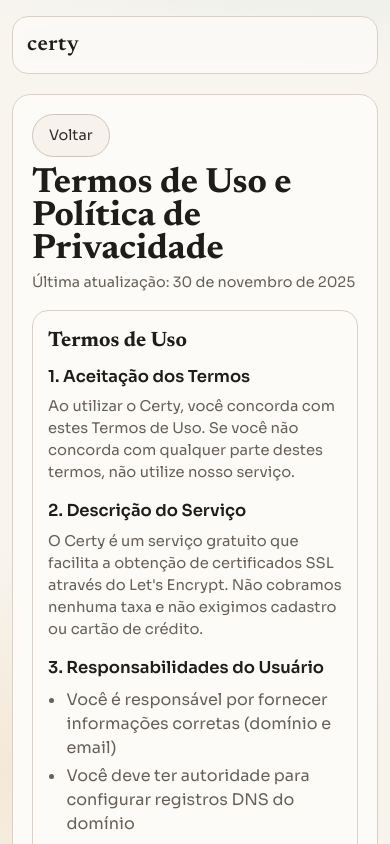
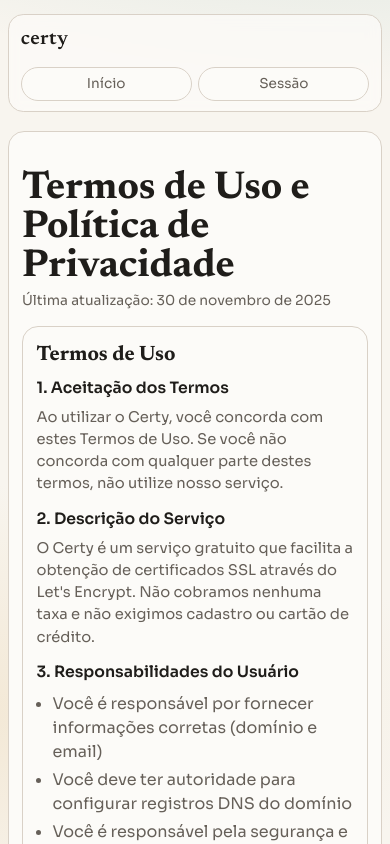
Before and after one commit to CertyBR/certy.com.br, a SvelteKit app: page /termos in a window 390 px wide. Shown: the top 844 px of the page. Built offline with nearby package versions, Linux system fonts and the light colour scheme.

Commit message:
Responsividade mobile

```diff
--- a/src/app.css
+++ b/src/app.css
@@ -128,6 +128,8 @@
   display: flex;
   align-items: center;
   justify-content: space-between;
+  gap: 0.75rem;
+  flex-wrap: wrap;
   padding: 0.85rem 1rem;
   margin-bottom: 2.5rem;
   border: 1px solid var(--line);
@@ -146,10 +148,16 @@
 .links {
   display: flex;
   align-items: center;
+  justify-content: flex-end;
+  flex-wrap: wrap;
   gap: 1rem;
 }
 
 .links a {
+  display: inline-flex;
+  align-items: center;
+  min-height: 2.1rem;
+  padding: 0 0.1rem;
   font-size: 0.9rem;
   color: var(--muted);
   transition: color 200ms ease;
@@ -476,9 +484,9 @@
 
 .dns-row {
   display: flex;
-  align-items: center;
+  align-items: flex-start;
   flex-wrap: wrap;
-  gap: 0.32rem;
+  gap: 0.4rem;
 }
 
 .dns-inline-value {
@@ -486,6 +494,7 @@
   align-items: center;
   gap: 0.35rem;
   min-width: 0;
+  flex: 1 1 auto;
 }
 
 .dns-inline-value code {
@@ -802,21 +811,48 @@
 }
 
 @media (max-width: 940px) {
+  .shell {
+    width: min(1080px, 94vw);
+  }
+
   .hero {
     grid-template-columns: 1fr;
+    gap: 0.9rem;
+  }
+
+  .actions .btn {
+    min-width: 9.4rem;
+  }
+
+  .session-card > .actions .btn {
+    min-width: 0;
+    flex: 1 1 calc(50% - 0.5rem);
   }
 }
 
 @media (max-width: 760px) {
   .shell {
-    width: min(1080px, 94vw);
+    width: min(1080px, 95vw);
     padding: 1rem 0 2.4rem;
   }
 
   .site-header {
-    margin-bottom: 1.5rem;
+    margin-bottom: 1.35rem;
+    align-items: stretch;
     border-radius: 1rem;
-    padding: 0.75rem 0.9rem;
+    padding: 0.72rem 0.86rem;
+  }
+
+  .links {
+    width: 100%;
+    justify-content: space-between;
+    gap: 0.45rem 0.8rem;
+  }
+
+  .links a {
+    min-height: 2rem;
+    padding: 0;
+    font-size: 0.85rem;
   }
 
   .hero {
@@ -843,6 +879,12 @@
     flex: 1 1 100%;
   }
 
+  .actions a.btn {
+    min-width: 0;
+    width: 100%;
+    flex: 1 1 100%;
+  }
+
   .pem-header .btn {
     width: 100%;
   }
@@ -854,14 +896,140 @@
   .session-page-title {
     white-space: normal;
   }
+
+  .dns-row {
+    display: block;
+  }
+
+  .dns-row strong {
+    display: block;
+    margin-bottom: 0.15rem;
+  }
+
+  .dns-inline-value {
+    width: 100%;
+  }
+
+  .dns-inline-value code {
+    width: 100%;
+    max-width: calc(100% - 2.25rem);
+  }
+
+  .copy-icon-btn {
+    flex-shrink: 0;
+  }
+
+  .site-footer {
+    flex-direction: column;
+    align-items: flex-start;
+    gap: 0.42rem;
+  }
+
+  .footer-links {
+    flex-wrap: wrap;
+    row-gap: 0.25rem;
+  }
+
+  .macos-modal-backdrop {
+    padding: 0.6rem;
+  }
+
+  .macos-modal {
+    width: min(860px, 98vw);
+    border-radius: 0.85rem;
+  }
+
+  .macos-modal-content {
+    padding: 0.85rem;
+  }
+
+  .macos-modal-benefits {
+    grid-template-columns: 1fr;
+  }
 }
 
 @media (max-width: 650px) {
-  .links {
-    display: none;
+  .site-header {
+    border-radius: 0.95rem;
+    margin-bottom: 1.15rem;
+    padding: 0.68rem 0.74rem;
   }
 
-  .site-header {
-    margin-bottom: 1.2rem;
+  .brand {
+    font-size: 1.24rem;
+  }
+
+  .links {
+    display: grid;
+    grid-template-columns: repeat(auto-fit, minmax(96px, 1fr));
+    gap: 0.42rem;
+  }
+
+  .links a {
+    justify-content: center;
+    border: 1px solid var(--line);
+    border-radius: 999px;
+    padding: 0.34rem 0.55rem;
+    background: rgba(252, 251, 248, 0.92);
   }
 }
+
+@media (max-width: 480px) {
+  .shell {
+    width: 96vw;
+    padding: 0.85rem 0 2rem;
+  }
+
+  h1 {
+    font-size: clamp(1.95rem, 10vw, 2.45rem);
+    line-height: 1;
+    max-width: none;
+  }
+
+  .section-title {
+    font-size: clamp(1.45rem, 7.4vw, 1.9rem);
+  }
+
+  .badge {
+    font-size: 0.69rem;
+    padding: 0.32rem 0.58rem;
+  }
+
+  .lead {
+    margin: 0.75rem 0 1.15rem;
+    font-size: 0.92rem;
+  }
+
+  .btn {
+    min-height: 2.9rem;
+    padding: 0 0.88rem;
+    font-size: 0.88rem;
+  }
+
+  .field input {
+    min-height: 2.95rem;
+    padding: 0 0.7rem;
+  }
+
+  .issuer,
+  .session-card,
+  .card,
+  .faq-item,
+  .panel,
+  .callout {
+    padding: 0.85rem;
+  }
+
+  .session-meta p {
+    font-size: 0.88rem;
+  }
+
+  .status-pill {
+    margin-left: 0.32rem;
+    font-size: 0.74rem;
+  }
+
+  .macos-context-menu {
+    width: min(228px, calc(100vw - 1.25rem));
+  }
+}
--- a/src/routes/termos/+page.svelte
+++ b/src/routes/termos/+page.svelte
@@ -32,8 +32,7 @@
   </header>
 
   <section class="stack terms-shell" data-reveal style="animation-delay: 110ms">
-    <a href="/" class="btn btn-ghost terms-back">Voltar</a>
-
+    <br>
     <h1>Termos de Uso e Política de Privacidade</h1>
     <p class="terms-date">Última atualização: 30 de novembro de 2025</p>
 
@@ -281,4 +280,47 @@
   .terms-actions {
     margin-top: 1.8rem;
   }
+
+  @media (max-width: 760px) {
+    .terms-shell {
+      border-radius: 1rem;
+      padding: 0.95rem;
+    }
+
+    .terms-date {
+      margin: 0.35rem 0 0.85rem;
+      font-size: 0.86rem;
+    }
+
+    .terms-title {
+      margin-bottom: 0.35rem;
+    }
+
+    .terms-card h3 {
+      margin-top: 0.85rem;
+      font-size: 0.98rem;
+    }
+
+    .terms-actions {
+      margin-top: 1.35rem;
+    }
+  }
+
+  @media (max-width: 480px) {
+    .terms-shell {
+      padding: 0.82rem;
+    }
+
+    .terms-back {
+      width: 100%;
+    }
+
+    .terms-card ul {
+      padding-left: 1rem;
+    }
+
+    .terms-actions .btn {
+      width: 100%;
+    }
+  }
 </style>
```
Also changed, not shown: src/routes/+error.svelte (+26 -0 lines).
